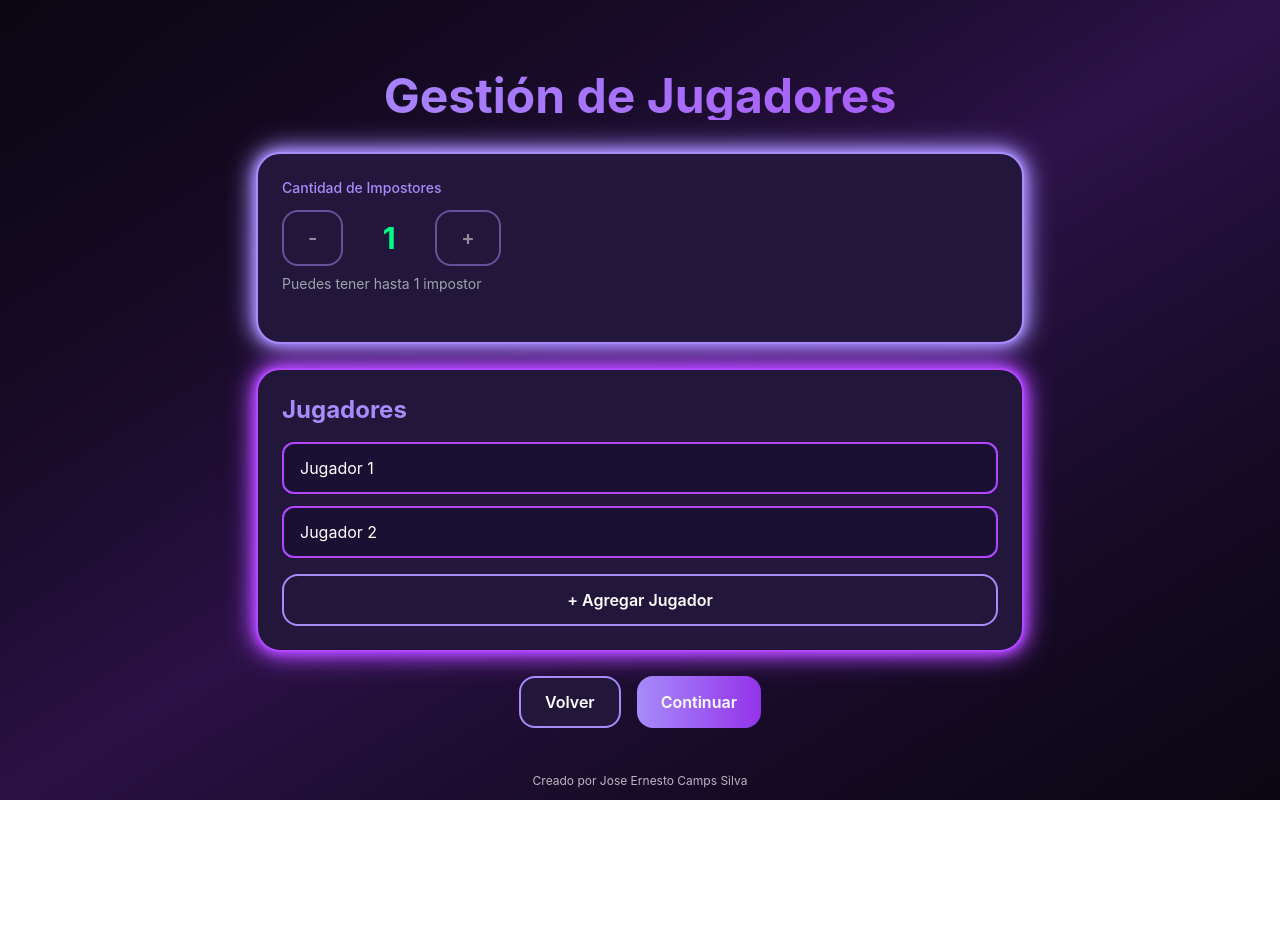
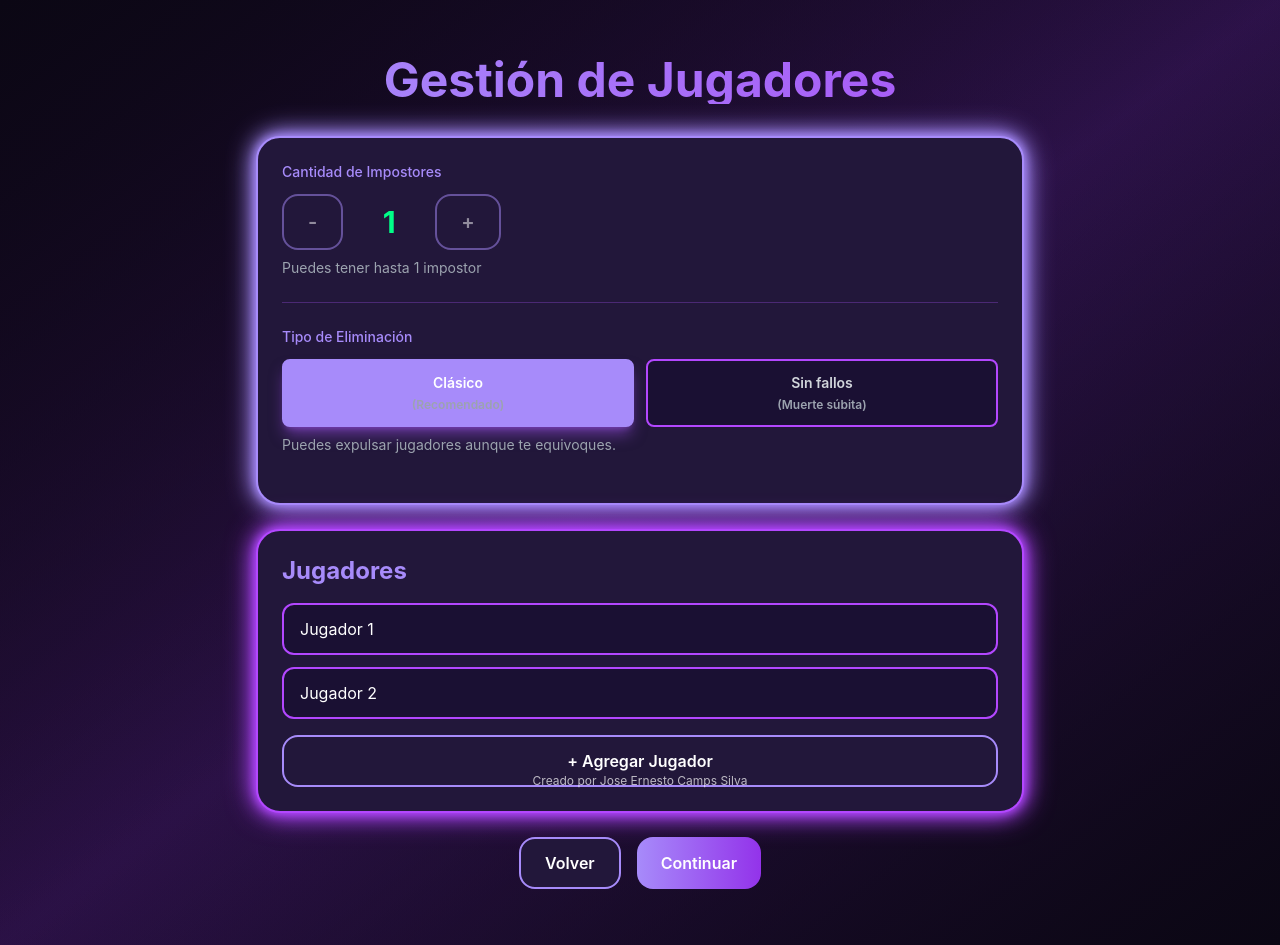
Before and after one commit to Campsito1569/Impos2-Web-1.2, a React (Vite) app: page /#/players in a window 1280 px wide. Before the commit the page ends 800 px from the top, so only its background shows below. Built offline with nearby package versions, Linux system fonts and the light colour scheme.

Commit message:
Muerte subita
Otro modo de eliminacion

```diff
--- a/src/pages/End.jsx
+++ b/src/pages/End.jsx
@@ -73,7 +73,11 @@ export default function End() {
             {winner} GANARON
           </h1>
           {endData.endReason && (
-            <p className="text-base sm:text-lg md:text-xl text-gray-300 mb-4 sm:mb-6 md:mb-8 px-2">
+            <p className={`text-base sm:text-lg md:text-xl mb-4 sm:mb-6 md:mb-8 px-2 ${
+              endData.endReason.includes('Expulsión incorrecta')
+                ? 'text-red-400 font-semibold'
+                : 'text-gray-300'
+            }`}>
               {endData.endReason}
             </p>
           )}
--- a/src/pages/Players.jsx
+++ b/src/pages/Players.jsx
@@ -8,7 +8,7 @@ import { useGame } from '../store/GameContext'
 
 export default function Players() {
   const navigate = useNavigate()
-  const { players, setPlayers, addPlayer, removePlayer, updatePlayer, impostorCount, setImpostorCount } = useGame()
+  const { players, setPlayers, addPlayer, removePlayer, updatePlayer, impostorCount, setImpostorCount, eliminationRule, setEliminationRule } = useGame()
   const [localPlayers, setLocalPlayers] = useState(['', ''])
   const [editingIndex, setEditingIndex] = useState(null)
   const [editingName, setEditingName] = useState('')
@@ -130,6 +130,46 @@ export default function Players() {
               Puedes tener hasta {maxImpostors} impostor{maxImpostors !== 1 ? 'es' : ''}
             </p>
           </div>
+
+          <div className="mb-4 sm:mb-6 pt-4 sm:pt-6 border-t border-purple-500/30">
+            <label className="block text-xs sm:text-sm font-medium text-neon-lila mb-2 sm:mb-3">
+              Tipo de Eliminación
+            </label>
+            <div className="flex gap-2 sm:gap-3">
+              <button
+                onClick={() => setEliminationRule('classic')}
+                className={`
+                  flex-1 px-3 sm:px-4 py-2 sm:py-3 rounded-lg font-semibold text-xs sm:text-sm transition-all
+                  ${eliminationRule === 'classic'
+                    ? 'bg-neon-lila text-white border-2 border-neon-lila shadow-lg shadow-purple-500/50'
+                    : 'bg-dark-hover text-gray-300 border-2 border-neon-purple hover:border-neon-lila'
+                  }
+                `}
+              >
+                Clásico
+                <span className="block text-xs text-gray-400 mt-1">(Recomendado)</span>
+              </button>
+              <button
+                onClick={() => setEliminationRule('no-miss')}
+                className={`
+                  flex-1 px-3 sm:px-4 py-2 sm:py-3 rounded-lg font-semibold text-xs sm:text-sm transition-all
+                  ${eliminationRule === 'no-miss'
+                    ? 'bg-red-600 text-white border-2 border-red-500 shadow-lg shadow-red-500/50'
+                    : 'bg-dark-hover text-gray-300 border-2 border-neon-purple hover:border-red-500'
+                  }
+                `}
+              >
+                Sin fallos
+                <span className="block text-xs text-gray-400 mt-1">(Muerte súbita)</span>
+              </button>
+            </div>
+            <p className="text-xs sm:text-sm text-gray-400 mt-2">
+              {eliminationRule === 'classic'
+                ? 'Puedes expulsar jugadores aunque te equivoques.'
+                : 'Si expulsan a un jugador y NO es impostor, los impostores ganan inmediatamente.'
+              }
+            </p>
+          </div>
         </Card>
 
         <Card glowColor="purple" className="mb-4 sm:mb-6">
--- a/src/pages/Round.jsx
+++ b/src/pages/Round.jsx
@@ -12,6 +12,10 @@ export default function Round() {
 
   useEffect(() => {
     const game = currentGame || JSON.parse(localStorage.getItem('currentGame') || '{}')
+    // Fallback para juegos antiguos sin eliminationRule
+    if (!game.eliminationRule) {
+      game.eliminationRule = 'classic'
+    }
     setGameState(game)
   }, [currentGame])
 
@@ -19,6 +23,33 @@ export default function Round() {
     if (!gameState) return
 
     const updatedPlayers = [...gameState.players]
+    const player = updatedPlayers[index]
+    const isEliminating = !player.eliminado
+
+    // Si estamos eliminando (no reviviendo) y la regla es no-miss
+    if (isEliminating && gameState.eliminationRule === 'no-miss') {
+      // Si el jugador NO es impostor, los impostores ganan inmediatamente
+      if (player.role !== 'impostor') {
+        updatedPlayers[index].eliminado = true
+
+        const endGameData = {
+          ...gameState,
+          players: updatedPlayers,
+          winner: 'Impostores',
+          winnerType: 'impostors',
+          endReason: 'Regla: Sin fallos (Muerte súbita). Expulsión incorrecta → ganan impostores.',
+          eliminationRule: gameState.eliminationRule
+        }
+
+        setGameState(endGameData)
+        setCurrentGame(endGameData)
+        localStorage.setItem('currentGame', JSON.stringify(endGameData))
+        navigate('/end')
+        return
+      }
+    }
+
+    // Comportamiento normal (classic o revivir)
     updatedPlayers[index].eliminado = !updatedPlayers[index].eliminado
 
     const updatedGame = {
@@ -59,7 +90,8 @@ export default function Round() {
       winnerType,
       endReason: winnerType === 'players'
         ? 'Todos los impostores fueron eliminados'
-        : 'Los impostores igualan o superan a los jugadores'
+        : 'Los impostores igualan o superan a los jugadores',
+      eliminationRule: gameState.eliminationRule || 'classic'
     }
 
     setCurrentGame(endGameData)
--- a/src/pages/WordSetup.jsx
+++ b/src/pages/WordSetup.jsx
@@ -9,7 +9,7 @@ import { getRandomAutomaticWord, getAllAutomaticWords } from '../data/words_auto
 
 export default function WordSetup() {
   const navigate = useNavigate()
-  const { gameMode, wordPool, addWordsToPool, getRandomWord, setCurrentGame, players, impostorCount, assignImpostors, shuffleArray, usedAutomaticWords, setUsedAutomaticWords } = useGame()
+  const { gameMode, wordPool, addWordsToPool, getRandomWord, setCurrentGame, players, impostorCount, eliminationRule, assignImpostors, shuffleArray, usedAutomaticWords, setUsedAutomaticWords } = useGame()
   const [manualWord, setManualWord] = useState('')
   const [semiManualWords, setSemiManualWords] = useState('')
   const [wordPoolDisplay, setWordPoolDisplay] = useState([])
@@ -42,6 +42,7 @@ export default function WordSetup() {
       turnOrder: turnOrder,
       word,
       impostorCount,
+      eliminationRule,
       gameMode: 'manual'
     }
 
@@ -90,6 +91,7 @@ export default function WordSetup() {
       turnOrder: turnOrder,
       word,
       impostorCount,
+      eliminationRule,
       gameMode: 'semi-manual'
     }
 
@@ -132,6 +134,7 @@ export default function WordSetup() {
       turnOrder: turnOrder,
       word,
       impostorCount,
+      eliminationRule,
       gameMode: 'database'
     }
 
--- a/src/store/GameContext.jsx
+++ b/src/store/GameContext.jsx
@@ -6,6 +6,7 @@ export function GameProvider({ children }) {
   const [gameMode, setGameMode] = useState(null)
   const [players, setPlayers] = useState([])
   const [impostorCount, setImpostorCount] = useState(1)
+  const [eliminationRule, setEliminationRule] = useState('classic')
   const [currentGame, setCurrentGame] = useState(null)
   const [wordPool, setWordPool] = useState([])
   const [usedWords, setUsedWords] = useState([])
@@ -17,6 +18,7 @@ export function GameProvider({ children }) {
     const savedMode = localStorage.getItem('gameMode')
     const savedPlayers = localStorage.getItem('players')
     const savedImpostorCount = localStorage.getItem('impostorCount')
+    const savedEliminationRule = localStorage.getItem('eliminationRule')
     const savedWordPool = localStorage.getItem('wordPool')
     const savedUsedWords = localStorage.getItem('usedWords')
     const savedUsedAutomaticWords = localStorage.getItem('usedAutomaticWords')
@@ -25,6 +27,7 @@ export function GameProvider({ children }) {
     if (savedMode) setGameMode(savedMode)
     if (savedPlayers) setPlayers(JSON.parse(savedPlayers))
     if (savedImpostorCount) setImpostorCount(parseInt(savedImpostorCount))
+    if (savedEliminationRule) setEliminationRule(savedEliminationRule)
     if (savedWordPool) setWordPool(JSON.parse(savedWordPool))
     if (savedUsedWords) setUsedWords(JSON.parse(savedUsedWords))
     if (savedUsedAutomaticWords) setUsedAutomaticWords(JSON.parse(savedUsedAutomaticWords))
@@ -43,6 +46,10 @@ export function GameProvider({ children }) {
   useEffect(() => {
     if (impostorCount > 0) localStorage.setItem('impostorCount', impostorCount.toString())
   }, [impostorCount])
+
+  useEffect(() => {
+    if (eliminationRule) localStorage.setItem('eliminationRule', eliminationRule)
+  }, [eliminationRule])
 
   useEffect(() => {
     if (wordPool.length > 0) localStorage.setItem('wordPool', JSON.stringify(wordPool))
@@ -219,6 +226,8 @@ export function GameProvider({ children }) {
         updatePlayer,
         impostorCount,
         setImpostorCount,
+        eliminationRule,
+        setEliminationRule,
         currentGame,
         setCurrentGame,
         wordPool,
```
